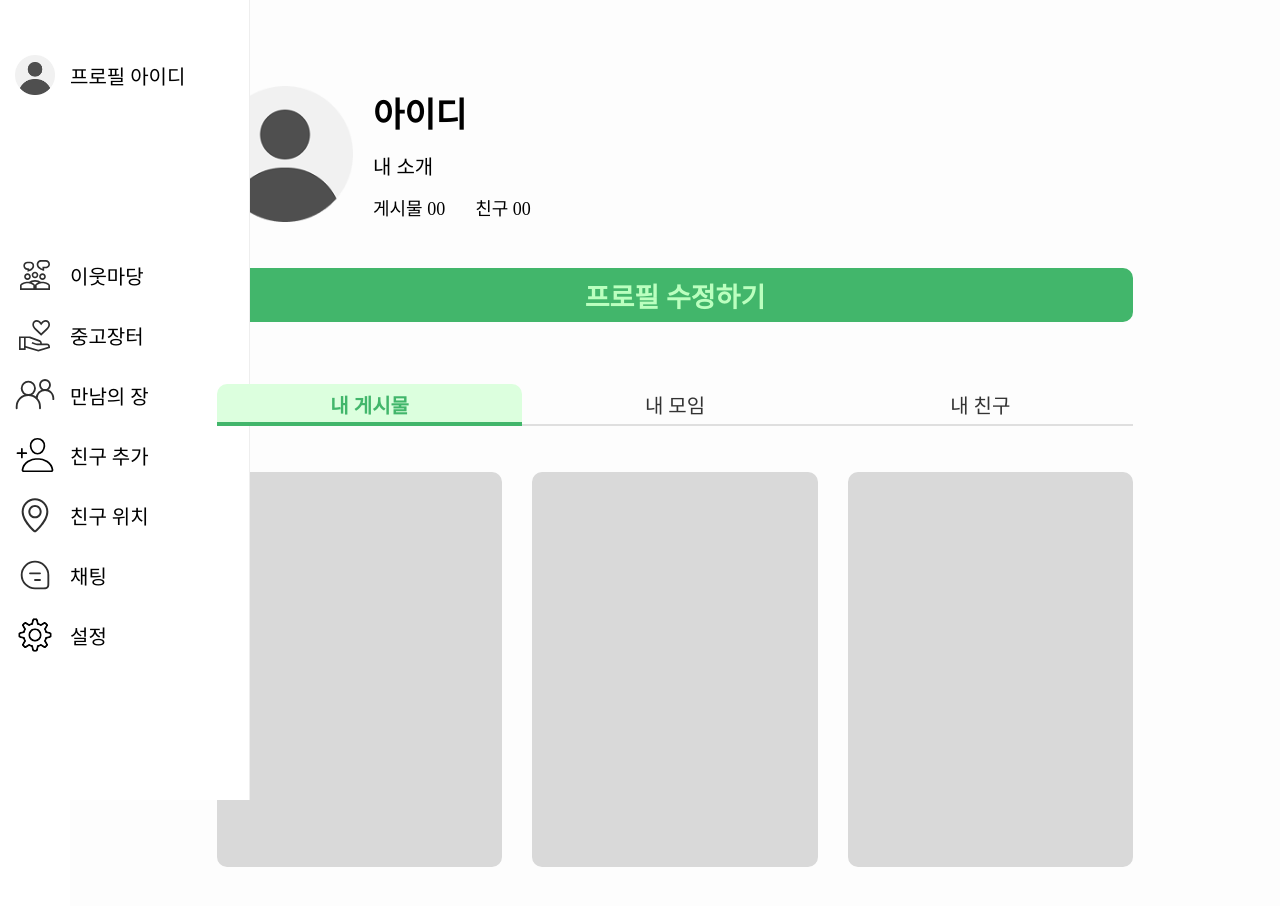
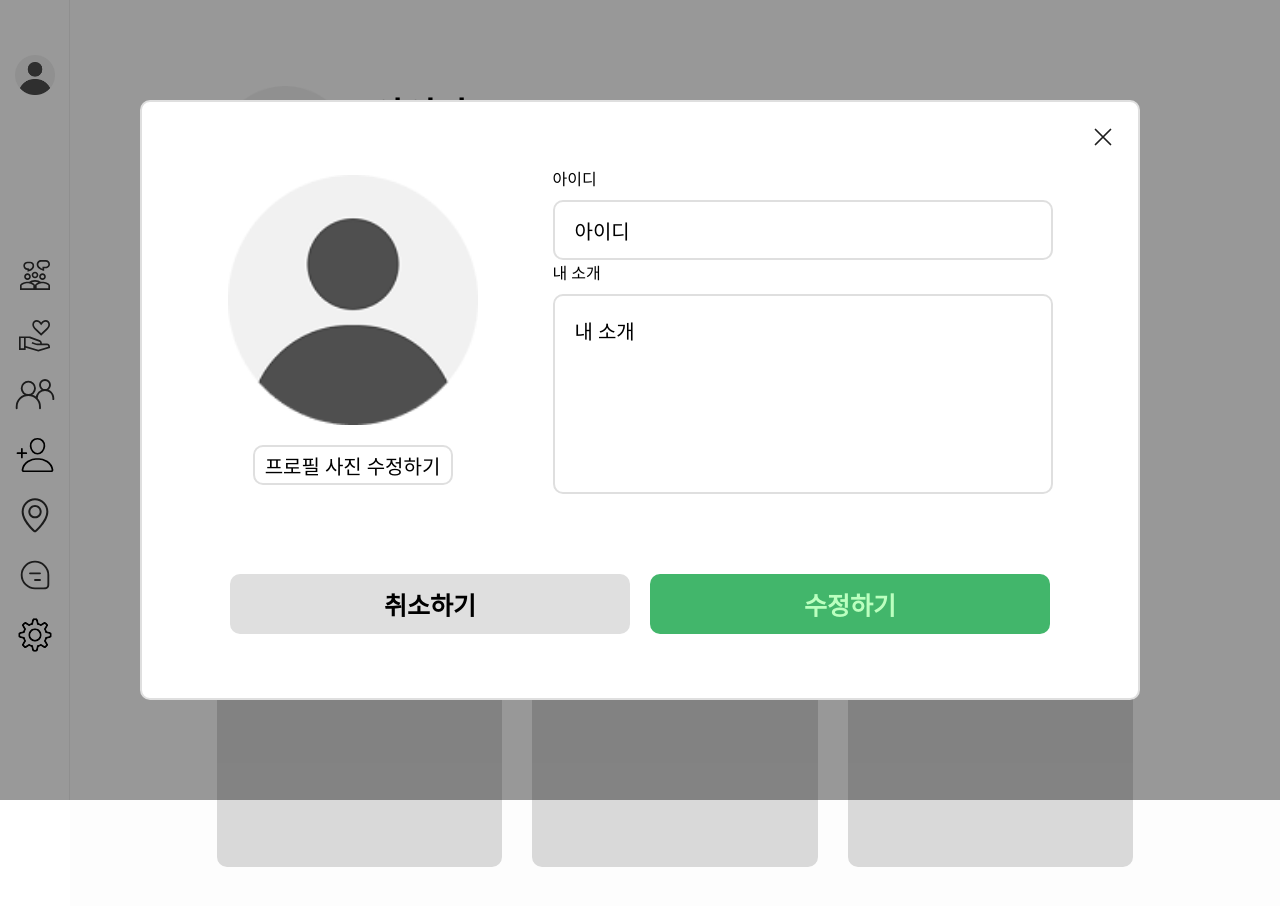
Before and after one commit to Team-Louter/ieum-web, a React (Vite) app: page / in a window 1280 px wide. Both pictures are taken after a click on the button "프로필 수정하기". Shown: the top 906 px of the page. Built offline with nearby package versions, Linux system fonts and the light colour scheme; a web font is replaced by a local one.

Commit message:
feat : 내 프로필 수정 모달 및 이미지 입력

```diff
--- a/src/components/profile/MyProfileEditButtons/MyProfileEditButtons.css
+++ b/src/components/profile/MyProfileEditButtons/MyProfileEditButtons.css
@@ -12,4 +12,5 @@
   color: #bbffbf;
   font-size: 27px;
   font-weight: bold;
+  cursor: pointer;
 }
--- a/src/components/profile/MyProfileEditButtons/MyProfileEditButtons.jsx
+++ b/src/components/profile/MyProfileEditButtons/MyProfileEditButtons.jsx
@@ -1,11 +1,33 @@
+import { useState } from 'react';
 import './MyProfileEditButtons.css';
+import ProfileEditModal from '../ProfileEditModal/ProfileEditModal';
 
 /** 내 프로필을 수정하는 버튼을 표시합니다. */
 function MyProfileEditButtons() {
+  const [isProfileEditModalOpen, setIsProfileEditModalOpen] = useState(false);
+
+  /** 프로필 수정 모달을 엽니다. */
+  function handleProfileEditClick() {
+    setIsProfileEditModalOpen(true);
+  }
+
+  /** 프로필 수정 모달을 닫습니다. */
+  function handleProfileEditModalClose() {
+    setIsProfileEditModalOpen(false);
+  }
+
   return (
-    <div id="profile-info-button">
-      <button type="button">프로필 수정하기</button>
-    </div>
+    <>
+      <div id="profile-info-button">
+        <button type="button" onClick={handleProfileEditClick}>프로필 수정하기</button>
+      </div>
+      {isProfileEditModalOpen && (
+        <ProfileEditModal
+          onCancel={handleProfileEditModalClose}
+          onConfirm={handleProfileEditModalClose}
+        />
+      )}
+    </>
   );
 }
 
--- /dev/null
+++ b/src/components/profile/ProfileEditModal/ProfileEditModal.css
@@ -0,0 +1,164 @@
+.profile-edit-modal {
+  position: fixed;
+  z-index: 100;
+  inset: 0;
+  display: flex;
+  justify-content: center;
+  align-items: center;
+  padding: 24px;
+  background-color: #00000066;
+}
+
+.profile-edit-modal__panel {
+  position: relative;
+  display: flex;
+  flex-direction: column;
+  justify-content: center;
+  align-items: center;
+  gap: 30px;
+  width: 1000px;
+  height: 600px;
+  padding: 32px;
+  border: 2px solid #dfdfdf;
+  border-radius: 10px;
+  background-color: #fff;
+}
+
+#profile-edit-modal-title {
+  margin-right: auto;
+  padding: 20px 10px;
+}
+
+.profile-edit-modal__panel > button {
+  width: 30px;
+  height: 30px;
+  background: transparent;
+  border: none;
+  position: absolute;
+  right: 20px;
+  top: 20px;
+  cursor: pointer;
+}
+
+.profile-edit-modal__panel > button > img {
+  width: 30px;
+  height: 30px;
+}
+
+.profile-edit-modal__panel > p {
+  font-size: 30px;
+  text-align: center;
+}
+
+form {
+  display: flex;
+  flex-direction: column;
+  gap: 30px;
+  align-items: center;
+}
+
+#input-container {
+  display: flex;
+  align-items: center;
+  gap: 75px;
+}
+
+#profile-image-input-container {
+  display: flex;
+  flex-direction: column;
+  justify-content: center;
+  gap: 20px;
+  width: 250px;
+  height: 250px;
+}
+
+#profile-image-input-label {
+  display: flex;
+  justify-content: center;
+  align-items: center;
+  width: 200px;
+  margin: 0 auto;
+  height: 40px;
+  font-size: 20px;
+  border: 2px solid #dfdfdf;
+  border-radius: 10px;
+  cursor: pointer;
+}
+
+#id-input-container {
+  display: flex;
+  flex-direction: column;
+  gap: 10px;
+}
+
+#id-input-container > p {
+  font-size: 16px;
+}
+
+#nickname-input {
+  font-size: 20px;
+  padding: 0 20px;
+  width: 500px;
+  height: 60px;
+  border-radius: 10px;
+  border: 2px solid #dfdfdf;
+}
+
+#my-introduce-input-container {
+  display: flex;
+  flex-direction: column;
+  gap: 10px;
+}
+
+#my-introduce-input-container > p {
+  font-size: 16px;
+}
+
+#my-introduce-textarea {
+  padding: 20px;
+  font-size: 20px;
+  width: 500px;
+  height: 200px;
+  resize: none;
+  border-radius: 10px;
+  border: 2px solid #dfdfdf;
+}
+
+.profile-edit-modal__button-group {
+  display: flex;
+  justify-content: center;
+  gap: 20px;
+  width: 100%;
+  margin-top: 50px;
+}
+
+.profile-edit-modal__button-group > button {
+  width: 400px;
+  height: 60px;
+  border: none;
+  border-radius: 10px;
+  font-size: 25px;
+  font-weight: bold;
+  cursor: pointer;
+}
+
+.profile-edit-modal__button-group > button:first-child {
+  background: #dfdfdf;
+  color: #000;
+}
+
+.profile-edit-modal__button-group > button:last-child {
+  background: #42b66b;
+  color: #bbffbf;
+}
+
+@media (max-width: 600px) {
+  .profile-edit-modal__panel > p {
+    font-size: 22px;
+  }
+
+  .profile-edit-modal__button-group > button {
+    height: 48px;
+    font-size: 18px;
+  }
+}
--- /dev/null
+++ b/src/components/profile/ProfileEditModal/ProfileEditModal.jsx
@@ -0,0 +1,67 @@
+import './ProfileEditModal.css';
+import { useEffect } from 'react';
+import closeIcon from '../../../assets/images/close.svg';
+import profileImg from '../../../assets/images/profile.png';
+
+function ProfileEditModal({ onCancel, onConfirm }) {
+  useEffect(() => {
+    /** Escape 키 입력 시 프로필 수정 모달을 닫습니다. */
+    function handleKeyDown(event) {
+      if (event.key === 'Escape') {
+        onCancel();
+      }
+    }
+
+    window.addEventListener('keydown', handleKeyDown);
+    return () => window.removeEventListener('keydown', handleKeyDown);
+  }, [onCancel]);
+
+  /** 배경을 클릭했을 때 프로필 수정 모달을 닫습니다. */
+  function handleBackdropClick(event) {
+    if (event.target === event.currentTarget) {
+      onCancel();
+    }
+  }
+
+  return (
+    <div className="profile-edit-modal" onClick={handleBackdropClick} role="presentation">
+      <section className="profile-edit-modal__panel" role="dialog" aria-modal="true" aria-labelledby="profile-edit-modal-title">
+        <button type="button" onClick={onCancel}>
+          <img src={closeIcon} alt="닫기 아이콘" />
+        </button>
+        {/* <p id="profile-edit-modal-title">프로필 수정하기</p> */}
+        <form action="">
+          <div id="input-container">
+            <div id="profile-image-input-container">
+              <img src={profileImg} alt="프로필 사진" />
+              <label htmlFor="profile-image-input">
+                <div id="profile-image-input-label">프로필 사진 수정하기</div>
+              </label>
+              <input type="file" hidden id="profile-image-input" />
+            </div>
+            <div>
+              <div id="id-input-container">
+                <p>아이디</p>
+                <input type="text" id="nickname-input" defaultValue="아이디" />
+              </div>
+              <div id="my-introduce-input-container">
+                <p>내 소개</p>
+                <textarea id="my-introduce-textarea" defaultValue="내 소개" />
+              </div>
+            </div>
+          </div>
+          <div className="profile-edit-modal__button-group">
+            <button type="button" onClick={onCancel}>
+              취소하기
+            </button>
+            <button type="submit" onClick={onConfirm}>
+              수정하기
+            </button>
+          </div>
+        </form>
+      </section>
+    </div>
+  );
+}
+
+export default ProfileEditModal;
```
Also changed, not shown: src/assets/images/close.svg (added).
